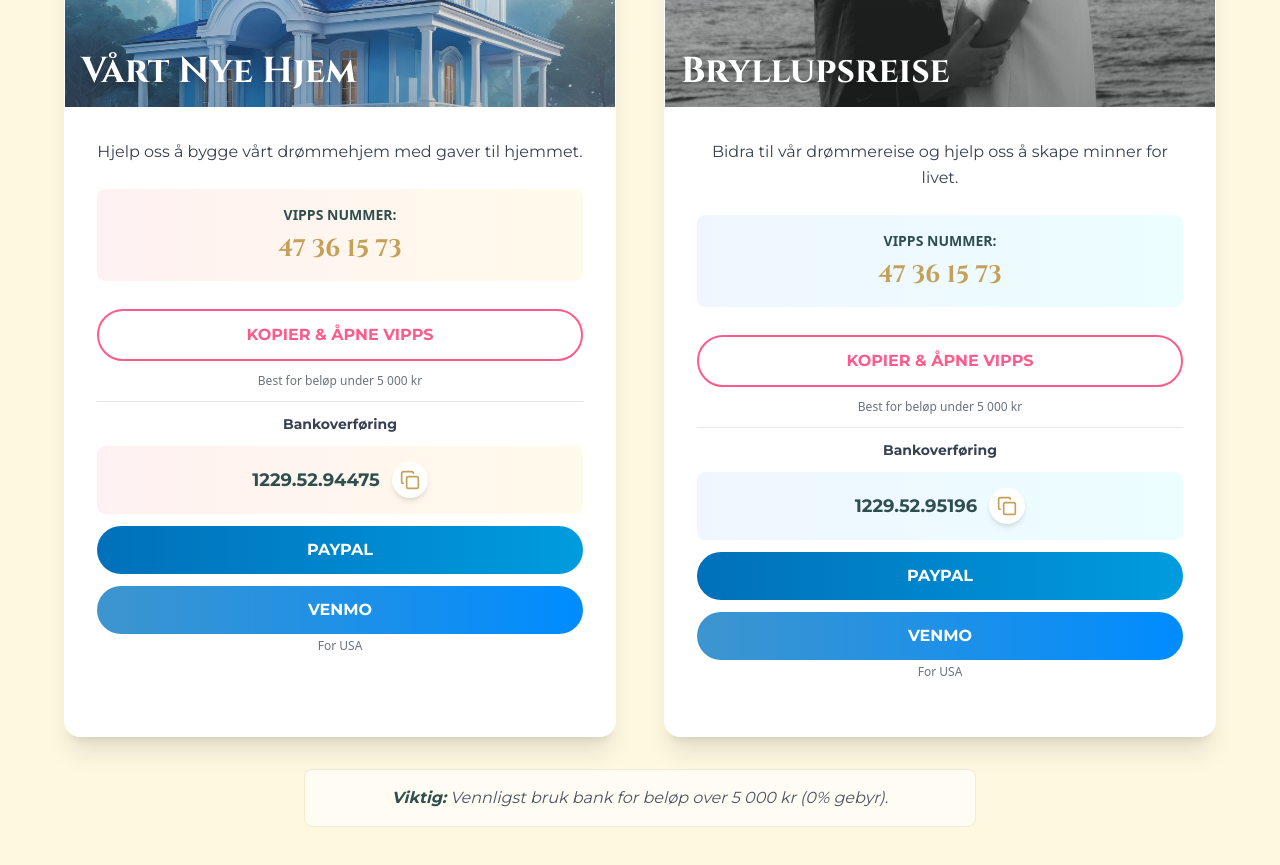
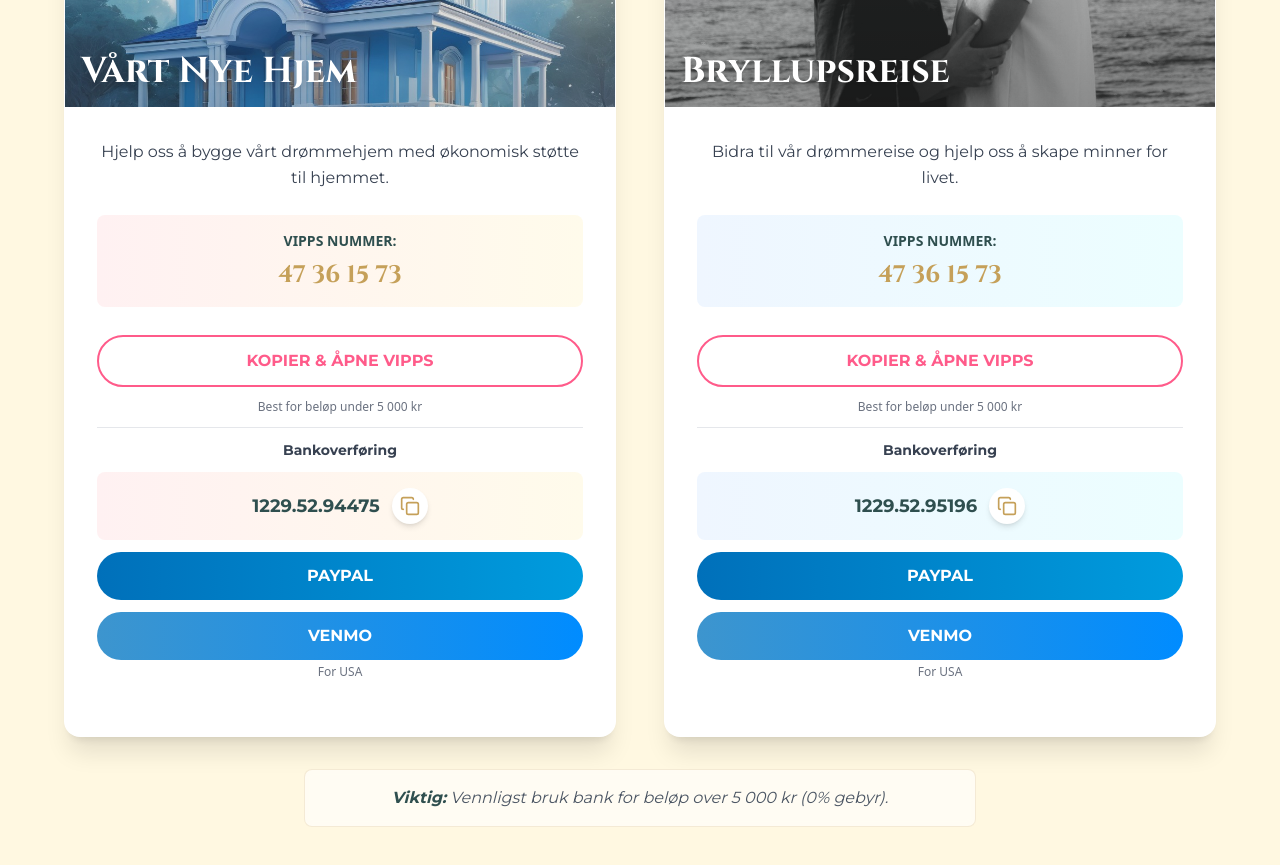
Before and after one commit to danielberling-db/bryllup-final, a React (Vite) app: page / in a window 1280 px wide. Shown: the part 8460-9325 px from the top of the page. Built offline with nearby package versions, Linux system fonts and the light colour scheme.

Commit message:
Surgisk fiks: Endret gaver til økonomisk støtte og justert tid til 14:30

```diff
--- a/src/components/GiftRegistry.jsx
+++ b/src/components/GiftRegistry.jsx
@@ -85,7 +85,7 @@ const GiftRegistry = () => {
 
             <div className="p-6 md:p-8">
               <p className="font-montserrat text-gray-700 mb-6 leading-relaxed text-center">
-                Hjelp oss å bygge vårt drømmehjem med gaver til hjemmet.
+                Hjelp oss å bygge vårt drømmehjem med økonomisk støtte til hjemmet.
               </p>
 
               {/* Payment Buttons */}
```
